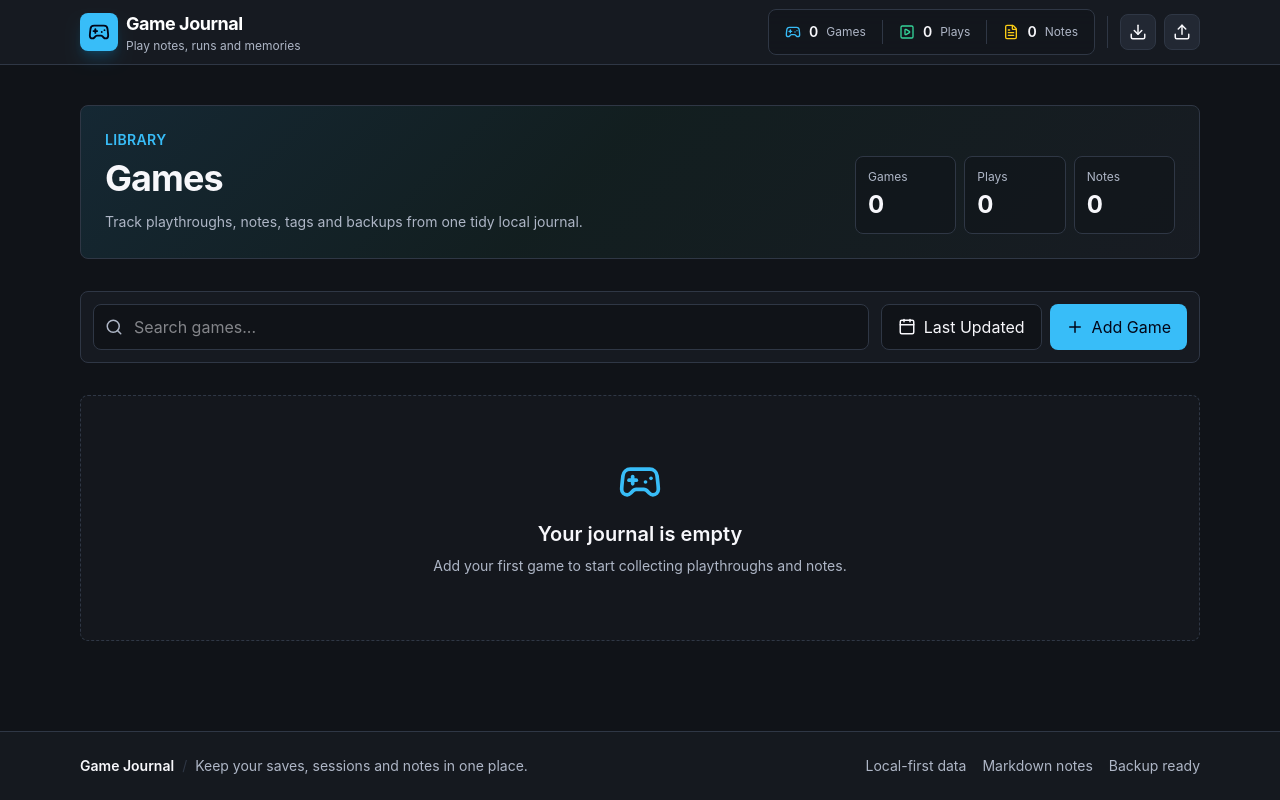
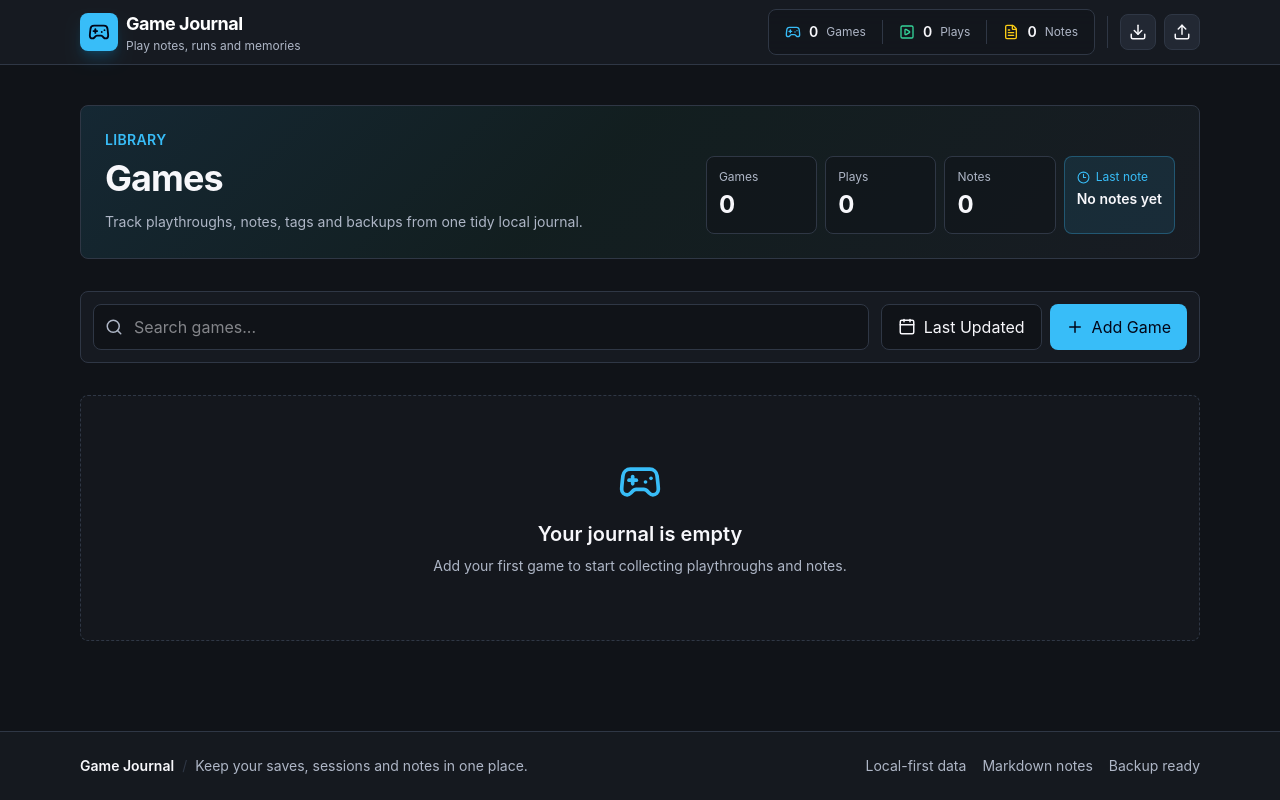
Before and after one commit to baturalpkahveci/LorePlay, a React (Vite) app: page / in a window 1280 px wide. Built offline with nearby package versions, Linux system fonts and the light colour scheme.

Commit message:
revised playtrough ui

```diff
--- a/src/pages/GameDetail.tsx
+++ b/src/pages/GameDetail.tsx
@@ -1,8 +1,40 @@
 import React, { useMemo, useState } from 'react';
 import { Link, useNavigate, useParams } from 'react-router-dom';
-import { ArrowLeft, Calendar, Edit, FileText, Gamepad2, Plus, Trash2, Type } from 'lucide-react';
+import { ArrowLeft, Calendar, Clock3, Edit, FileText, Flame, Gamepad2, Plus, Search, SlidersHorizontal, Trash2 } from 'lucide-react';
 import { useJournal } from '../store/useJournalStore';
 import type { Playthrough, PlaythroughStatus } from '../interfaces/models';
+
+type PlaythroughSort = 'date' | 'name' | 'notes' | 'streak' | 'lastNote';
+type PlaythroughFilter = 'All' | PlaythroughStatus;
+
+const getRelativeTime = (dateValue?: string) => {
+  if (!dateValue) return 'No notes yet';
+
+  const date = new Date(dateValue);
+  const diffMs = Date.now() - date.getTime();
+  if (Number.isNaN(diffMs)) return 'No notes yet';
+  if (diffMs < 60_000) return 'just now';
+
+  const units = [
+    { label: 'year', ms: 365 * 24 * 60 * 60 * 1000 },
+    { label: 'month', ms: 30 * 24 * 60 * 60 * 1000 },
+    { label: 'week', ms: 7 * 24 * 60 * 60 * 1000 },
+    { label: 'day', ms: 24 * 60 * 60 * 1000 },
+    { label: 'hour', ms: 60 * 60 * 1000 },
+    { label: 'minute', ms: 60 * 1000 }
+  ];
+
+  const unit = units.find((item) => diffMs >= item.ms);
+  if (!unit) return 'just now';
+
+  const value = Math.floor(diffMs / unit.ms);
+  return `${value} ${unit.label}${value > 1 ? 's' : ''} ago`;
+};
+
+const getPlaythroughLastNoteDate = (playthrough: Playthrough) => {
+  const latestTime = playthrough.notes.reduce((latest, note) => Math.max(latest, new Date(note.date).getTime()), 0);
+  return latestTime ? new Date(latestTime).toISOString() : undefined;
+};
 
 export const GameDetail = () => {
   const { gameId } = useParams();
@@ -11,7 +43,9 @@ export const GameDetail = () => {
 
   const game = games.find((g) => g.id === gameId);
 
-  const [sortParam, setSortParam] = useState<'date' | 'name'>('date');
+  const [sortParam, setSortParam] = useState<PlaythroughSort>('date');
+  const [statusFilter, setStatusFilter] = useState<PlaythroughFilter>('All');
+  const [playthroughSearch, setPlaythroughSearch] = useState('');
   const [isAdding, setIsAdding] = useState(false);
   const [title, setTitle] = useState('');
   const [description, setDescription] = useState('');
@@ -23,11 +57,25 @@ export const GameDetail = () => {
   const sortedPlaythroughs = useMemo(() => {
     if (!game) return [];
 
-    return [...game.playthroughs].sort((a, b) => {
+    return game.playthroughs
+      .filter((playthrough) => {
+        const matchesStatus = statusFilter === 'All' || playthrough.status === statusFilter;
+        const searchText = `${playthrough.title} ${playthrough.description || ''}`.toLowerCase();
+        const matchesSearch = searchText.includes(playthroughSearch.toLowerCase());
+        return matchesStatus && matchesSearch;
+      })
+      .sort((a, b) => {
         if (sortParam === 'name') return a.title.localeCompare(b.title);
+        if (sortParam === 'notes') return b.notes.length - a.notes.length;
+        if (sortParam === 'streak') return b.longestStreak - a.longestStreak;
+        if (sortParam === 'lastNote') {
+          const dateA = getPlaythroughLastNoteDate(a) ? new Date(getPlaythroughLastNoteDate(a) || '').getTime() : 0;
+          const dateB = getPlaythroughLastNoteDate(b) ? new Date(getPlaythroughLastNoteDate(b) || '').getTime() : 0;
+          return dateB - dateA;
+        }
         return new Date(b.date).getTime() - new Date(a.date).getTime();
       });
-  }, [game, sortParam]);
+  }, [game, playthroughSearch, sortParam, statusFilter]);
 
   if (!game) {
     return (
@@ -98,6 +146,17 @@ export const GameDetail = () => {
     }
   };
 
+  const getStatusAccent = (s: PlaythroughStatus) => {
+    switch (s) {
+      case 'Playing':
+        return 'from-sky-400/22 via-sky-400/7 to-transparent';
+      case 'Completed':
+        return 'from-emerald-400/22 via-emerald-400/7 to-transparent';
+      case 'Dropped':
+        return 'from-rose-400/22 via-rose-400/7 to-transparent';
+    }
+  };
+
   return (
     <div className="space-y-7">
       <Link to="/" className="inline-flex items-center gap-2 text-[var(--text-secondary)] transition hover:text-white">
@@ -147,22 +206,62 @@ export const GameDetail = () => {
         </div>
       </section>
 
-      <div className="flex flex-col gap-3 rounded-lg border border-[var(--border-color)] bg-[var(--bg-surface)]/80 p-3 sm:flex-row sm:items-center sm:justify-between">
+      <div className="rounded-lg border border-[var(--border-color)] bg-[var(--bg-surface)]/80 p-3">
+        <div className="flex flex-col gap-3 lg:flex-row lg:items-center lg:justify-between">
+          <div>
             <h3 className="text-2xl font-bold">Playthroughs</h3>
-        <div className="flex gap-2">
-          <button
-            onClick={() => setSortParam((s) => s === 'date' ? 'name' : 'date')}
-            className="flex flex-1 items-center justify-center gap-2 rounded-lg border border-[var(--border-color)] bg-[var(--bg-main)] px-4 py-2.5 transition hover:border-[var(--color-brand)] sm:flex-none"
-          >
-            {sortParam === 'date' ? <Calendar size={18} /> : <Type size={18} />}
-            <span>{sortParam === 'date' ? 'By Date' : 'By Name'}</span>
-          </button>
+            <p className="mt-1 text-sm text-[var(--text-secondary)]">{sortedPlaythroughs.length} shown from {game.playthroughs.length}</p>
+          </div>
           <button
             onClick={() => setIsAdding(!isAdding)}
             className="flex items-center justify-center gap-2 rounded-lg bg-[var(--color-brand)] px-4 py-2.5 font-semibold text-slate-950 transition hover:bg-[var(--color-brand-hover)]"
           >
-            <Plus size={18} /> <span className="hidden sm:inline">Add Play</span>
+            <Plus size={18} /> <span>Add Play</span>
           </button>
+        </div>
+
+        <div className="mt-4 grid gap-3 xl:grid-cols-[minmax(0,1fr)_auto_auto] xl:items-center">
+          <div className="relative">
+            <Search className="absolute left-3 top-1/2 -translate-y-1/2 text-[var(--text-secondary)]" size={17} />
+            <input
+              type="text"
+              placeholder="Search playthroughs..."
+              value={playthroughSearch}
+              onChange={(e) => setPlaythroughSearch(e.target.value)}
+              className="w-full rounded-lg border border-[var(--border-color)] bg-[var(--bg-main)] py-2.5 pl-10 pr-4 outline-none transition focus:border-[var(--color-brand)]"
+            />
+          </div>
+
+          <div className="flex flex-wrap gap-2">
+            {(['All', 'Playing', 'Completed', 'Dropped'] as PlaythroughFilter[]).map((filter) => (
+              <button
+                key={filter}
+                onClick={() => setStatusFilter(filter)}
+                className={`rounded-lg border px-3 py-2 text-sm font-medium transition ${
+                  statusFilter === filter
+                    ? 'border-[var(--color-brand)] bg-[var(--color-brand)]/12 text-[var(--color-brand)]'
+                    : 'border-[var(--border-color)] bg-[var(--bg-main)] text-[var(--text-secondary)] hover:border-[var(--color-brand)] hover:text-white'
+                }`}
+              >
+                {filter}
+              </button>
+            ))}
+          </div>
+
+          <label className="flex items-center gap-2 rounded-lg border border-[var(--border-color)] bg-[var(--bg-main)] px-3 py-2 text-sm text-[var(--text-secondary)]">
+            <SlidersHorizontal size={16} />
+            <select
+              value={sortParam}
+              onChange={(e) => setSortParam(e.target.value as PlaythroughSort)}
+              className="bg-transparent text-[var(--text-primary)] outline-none"
+            >
+              <option value="date">Created date</option>
+              <option value="lastNote">Last note</option>
+              <option value="name">Name</option>
+              <option value="notes">Most notes</option>
+              <option value="streak">Best streak</option>
+            </select>
+          </label>
         </div>
       </div>
 
@@ -206,7 +305,7 @@ export const GameDetail = () => {
           No playthroughs yet.
         </div>
       ) : (
-        <div className="grid grid-cols-1 gap-4 md:grid-cols-2">
+        <div className="grid grid-cols-1 gap-5 md:grid-cols-2">
           {sortedPlaythroughs.map((p) => (
             <div key={p.id} className="relative group block h-full">
               {editingPlayId === p.id ? (
@@ -240,19 +339,50 @@ export const GameDetail = () => {
                 </form>
               ) : (
                 <Link to={`/game/${game.id}/playthrough/${p.id}`} className="block h-full cursor-pointer">
-                  <div className="relative flex h-full flex-col gap-3 rounded-lg border border-[var(--border-color)] bg-[var(--bg-surface)] p-4 transition hover:-translate-y-0.5 hover:border-[var(--color-brand)] hover:shadow-xl hover:shadow-black/20">
-                    <div className="absolute right-2 top-2 z-10 flex gap-1 rounded-lg border border-[var(--border-color)] bg-[var(--bg-main)] opacity-100 shadow transition sm:opacity-0 sm:group-hover:opacity-100">
-                      <button onClick={(e) => handleEditClick(e, p)} className="p-1.5 text-[var(--text-secondary)] transition hover:text-[var(--color-brand)]" aria-label={`Edit ${p.title}`}><Edit size={14} /></button>
-                      <button onClick={(e) => handleDeletePlaythrough(e, p.id)} className="p-1.5 text-[var(--text-secondary)] transition hover:text-[var(--color-danger-custom)]" aria-label={`Delete ${p.title}`}><Trash2 size={14} /></button>
+                  <div className="relative flex h-full min-h-56 overflow-hidden rounded-lg border border-[var(--border-color)] bg-[var(--bg-surface)] transition hover:-translate-y-0.5 hover:border-[var(--color-brand)] hover:shadow-xl hover:shadow-black/20">
+                    <div className={`absolute inset-x-0 top-0 h-24 bg-gradient-to-b ${getStatusAccent(p.status)}`} />
+                    <div className="absolute inset-y-0 left-0 w-1" style={{ backgroundColor: p.status === 'Playing' ? 'var(--color-brand)' : p.status === 'Completed' ? 'var(--color-success-custom)' : 'var(--color-danger-custom)' }} />
+
+                    <div className="relative flex min-w-0 flex-1 flex-col p-4 sm:p-5">
+                      <div className="mb-4 pr-14">
+                        <div className="min-w-0">
+                          <div className="mb-2 flex flex-wrap items-center gap-2">
+                            <span className="inline-flex items-center gap-1.5 text-xs font-semibold uppercase tracking-wide text-[var(--text-secondary)]">
+                              <Gamepad2 size={14} />
+                              Playthrough
+                            </span>
+                            <span className={`inline-flex items-center rounded-full border px-2 py-0.5 text-[11px] font-semibold ${getStatusColor(p.status)}`}>{p.status}</span>
                           </div>
-                    <div className="mr-14 flex items-start justify-between gap-3">
                           <h4 className="text-xl font-bold line-clamp-2">{p.title}</h4>
-                      <span className={`shrink-0 rounded-full border px-2.5 py-1 text-xs font-semibold ${getStatusColor(p.status)}`}>{p.status}</span>
                         </div>
-                    <p className="flex-1 text-sm leading-6 text-[var(--text-secondary)] line-clamp-3">{p.description || 'No description yet.'}</p>
-                    <div className="mt-1 flex justify-between gap-3 border-t border-[var(--border-color)] pt-3 text-xs text-[var(--text-secondary)]">
-                      <span>{new Date(p.date).toLocaleDateString()}</span>
-                      <span>{p.notes.length} Notes / Streak: {p.longestStreak}</span>
+                      </div>
+
+                      <p className="mb-5 flex-1 text-sm leading-6 text-[var(--text-secondary)] line-clamp-3">{p.description || 'No description yet.'}</p>
+
+                      <div className="grid grid-cols-3 gap-2 border-t border-[var(--border-color)] pt-4">
+                        <div className="rounded-lg border border-[var(--border-color)] bg-[var(--bg-main)]/65 p-2">
+                          <div className="flex items-center gap-1.5 text-xs text-[var(--text-secondary)]"><FileText size={13} /> Notes</div>
+                          <div className="mt-1 text-sm font-bold text-[var(--text-primary)]">{p.notes.length}</div>
+                        </div>
+                        <div className="rounded-lg border border-[var(--border-color)] bg-[var(--bg-main)]/65 p-2">
+                          <div className="flex items-center gap-1.5 text-xs text-[var(--text-secondary)]"><Flame size={13} /> Streak</div>
+                          <div className="mt-1 text-sm font-bold text-[var(--text-primary)]">{p.longestStreak}</div>
+                        </div>
+                        <div className="rounded-lg border border-[var(--border-color)] bg-[var(--bg-main)]/65 p-2">
+                          <div className="flex items-center gap-1.5 text-xs text-[var(--text-secondary)]"><Clock3 size={13} /> Last</div>
+                          <div className="mt-1 text-sm font-bold text-[var(--text-primary)] line-clamp-1">{getRelativeTime(getPlaythroughLastNoteDate(p))}</div>
+                        </div>
+                      </div>
+
+                      <div className="mt-3 flex items-center justify-between gap-3 text-xs text-[var(--text-secondary)]">
+                        <span className="inline-flex items-center gap-1.5"><Calendar size={13} /> Created {new Date(p.date).toLocaleDateString()}</span>
+                        <span className="text-[var(--color-brand)] opacity-0 transition group-hover:opacity-100">Open</span>
+                      </div>
+                    </div>
+
+                    <div className="absolute right-3 top-3 z-10 flex gap-1 rounded-lg border border-[var(--border-color)] bg-[var(--bg-main)]/90 p-1 shadow transition sm:opacity-0 sm:group-hover:opacity-100">
+                      <button onClick={(e) => handleEditClick(e, p)} className="rounded-md p-1.5 text-[var(--text-secondary)] transition hover:bg-[var(--bg-surface-hover)] hover:text-[var(--color-brand)]" aria-label={`Edit ${p.title}`}><Edit size={14} /></button>
+                      <button onClick={(e) => handleDeletePlaythrough(e, p.id)} className="rounded-md p-1.5 text-[var(--text-secondary)] transition hover:bg-[var(--bg-surface-hover)] hover:text-[var(--color-danger-custom)]" aria-label={`Delete ${p.title}`}><Trash2 size={14} /></button>
                     </div>
                   </div>
                 </Link>
--- a/src/pages/Home.tsx
+++ b/src/pages/Home.tsx
@@ -1,10 +1,34 @@
 import React, { useMemo, useState } from 'react';
 import { Link } from 'react-router-dom';
-import { Calendar, Edit, FileText, Gamepad2, Plus, Search, Trash2, Type } from 'lucide-react';
+import { Calendar, Clock3, Edit, FileText, Gamepad2, Plus, Search, Trash2, Type } from 'lucide-react';
 import { useJournal } from '../store/useJournalStore';
 import type { Game } from '../interfaces/models';
 
 const emptyGameForm = { title: '', description: '', coverImageUrl: '' };
+
+const getRelativeTime = (dateValue?: string) => {
+  if (!dateValue) return 'No notes yet';
+
+  const date = new Date(dateValue);
+  const diffMs = Date.now() - date.getTime();
+  if (Number.isNaN(diffMs)) return 'No notes yet';
+  if (diffMs < 60_000) return 'just now';
+
+  const units = [
+    { label: 'year', ms: 365 * 24 * 60 * 60 * 1000 },
+    { label: 'month', ms: 30 * 24 * 60 * 60 * 1000 },
+    { label: 'week', ms: 7 * 24 * 60 * 60 * 1000 },
+    { label: 'day', ms: 24 * 60 * 60 * 1000 },
+    { label: 'hour', ms: 60 * 60 * 1000 },
+    { label: 'minute', ms: 60 * 1000 }
+  ];
+
+  const unit = units.find((item) => diffMs >= item.ms);
+  if (!unit) return 'just now';
+
+  const value = Math.floor(diffMs / unit.ms);
+  return `${value} ${unit.label}${value > 1 ? 's' : ''} ago`;
+};
 
 export const Home = () => {
   const { games, addGame, updateGame, deleteGame } = useJournal();
@@ -18,6 +42,12 @@ export const Home = () => {
 
   const totalPlaythroughs = games.reduce((acc, game) => acc + game.playthroughs.length, 0);
   const totalNotes = games.reduce((acc, game) => acc + game.playthroughs.reduce((sum, play) => sum + play.notes.length, 0), 0);
+  const latestNoteDate = useMemo(() => {
+    const noteDates = games.flatMap((game) => game.playthroughs.flatMap((play) => play.notes.map((note) => note.date)));
+    const latestTime = noteDates.reduce((latest, date) => Math.max(latest, new Date(date).getTime()), 0);
+
+    return latestTime ? new Date(latestTime).toISOString() : undefined;
+  }, [games]);
 
   const sortedGames = useMemo(() => {
     const filteredGames = games.filter((game) => game.title.toLowerCase().includes(search.toLowerCase()));
@@ -75,7 +105,7 @@ export const Home = () => {
             </p>
           </div>
 
-          <div className="grid grid-cols-3 gap-2 sm:min-w-80">
+          <div className="grid grid-cols-2 gap-2 sm:min-w-[26rem] sm:grid-cols-4">
             <div className="rounded-lg border border-[var(--border-color)] bg-[var(--bg-main)]/55 p-3">
               <div className="text-xs text-[var(--text-secondary)]">Games</div>
               <div className="mt-1 text-2xl font-bold">{games.length}</div>
@@ -87,6 +117,12 @@ export const Home = () => {
             <div className="rounded-lg border border-[var(--border-color)] bg-[var(--bg-main)]/55 p-3">
               <div className="text-xs text-[var(--text-secondary)]">Notes</div>
               <div className="mt-1 text-2xl font-bold">{totalNotes}</div>
+            </div>
+            <div className="rounded-lg border border-[var(--color-brand)]/30 bg-[var(--color-brand)]/10 p-3">
+              <div className="flex items-center gap-1.5 text-xs text-[var(--color-brand)]">
+                <Clock3 size={13} /> Last note
+              </div>
+              <div className="mt-1 text-sm font-semibold text-[var(--text-primary)]">{getRelativeTime(latestNoteDate)}</div>
             </div>
           </div>
         </div>
@@ -216,7 +252,10 @@ export const Home = () => {
                     <p className="mb-4 flex-1 text-sm leading-6 text-[var(--text-secondary)] line-clamp-3">{game.description || 'No description yet.'}</p>
                     <div className="flex items-center justify-between gap-3 border-t border-[var(--border-color)] pt-3 text-xs text-[var(--text-secondary)]">
                       <span className="inline-flex items-center gap-1.5"><FileText size={14} />{game.playthroughs.length} Plays</span>
-                      <span>{game.lastNoteDate ? new Date(game.lastNoteDate).toLocaleDateString() : 'No notes'}</span>
+                      <span className="inline-flex items-center gap-1.5 rounded-full border border-[var(--border-color)] bg-[var(--bg-main)] px-2 py-1">
+                        <Clock3 size={13} />
+                        {getRelativeTime(game.lastNoteDate)}
+                      </span>
                     </div>
                   </div>
                 </Link>
```
Lines whose indentation alone changed are shown as unchanged.
